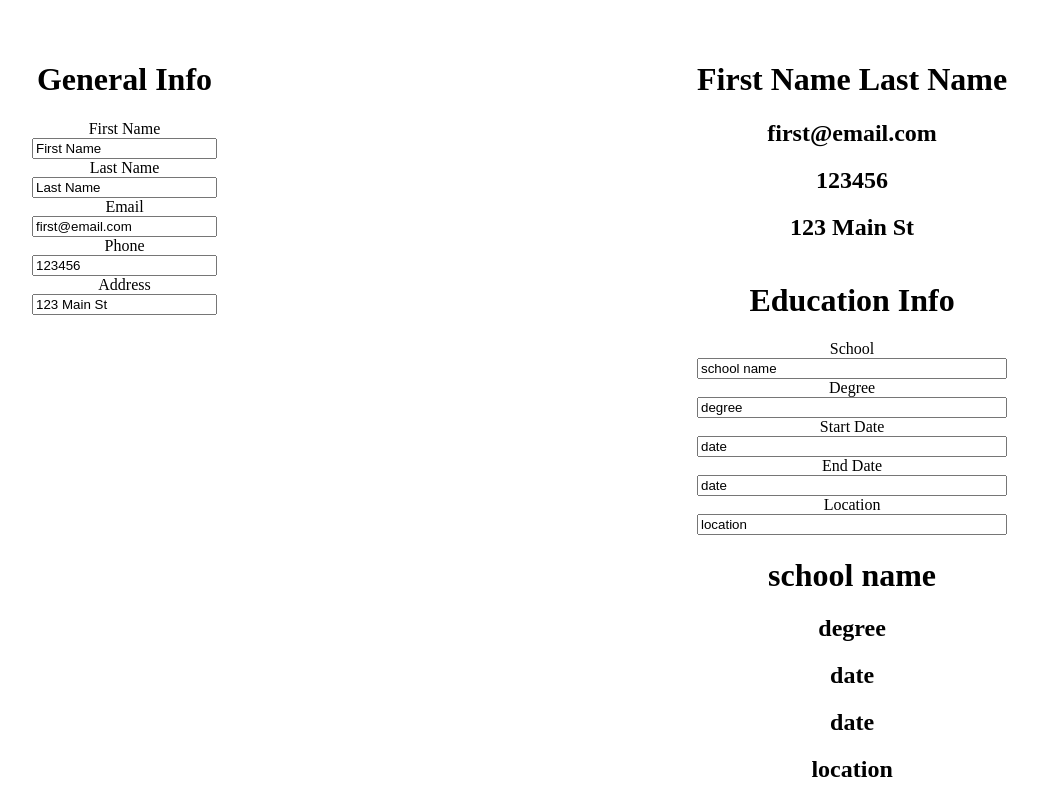
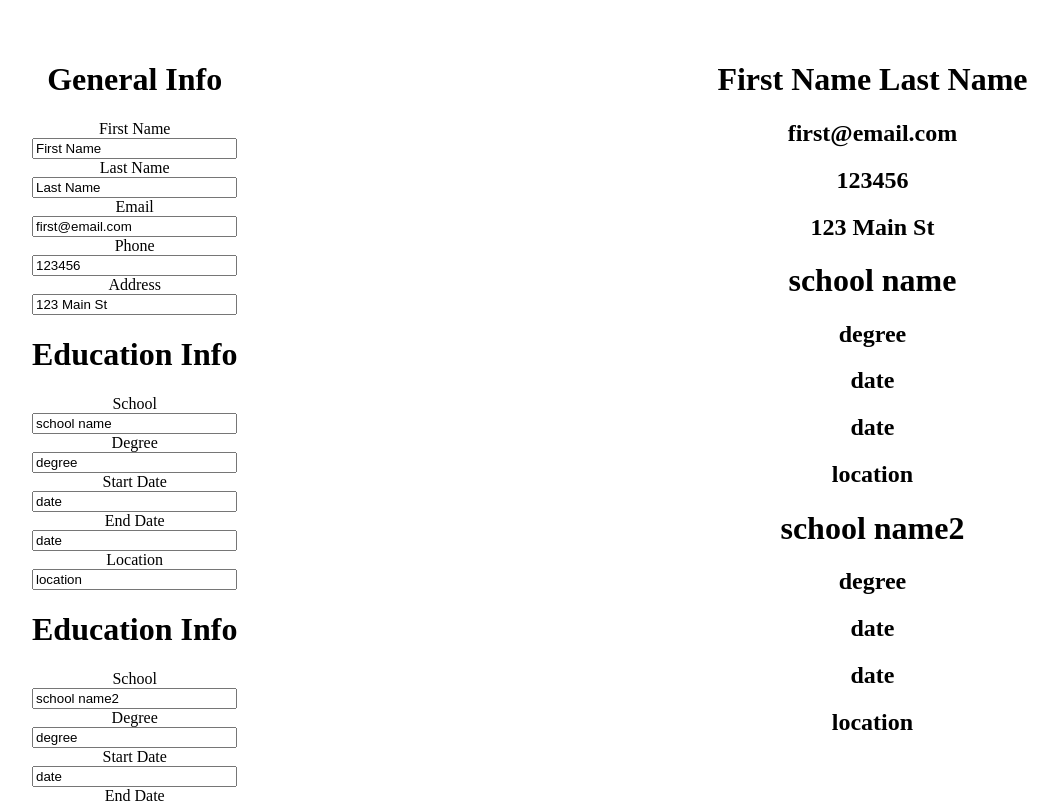
Before and after one commit to ImmaCheetah/cv-app, a React (Vite) app: page / in a window 1280 px wide. Shown: the top 803 px of the page, without its empty margins (8-1066 px from the left). Built offline with nearby package versions, Linux system fonts and the light colour scheme.

Commit message:
feat: separate inputs updating by providing id to function

```diff
--- a/src/App.jsx
+++ b/src/App.jsx
@@ -34,7 +34,6 @@ function App() {
       endDate: 'date',
       location: 'location'
     },
-
   ])
 
   function handleUserChange(e) {
@@ -44,9 +43,10 @@ function App() {
     })
   }
 
-  function handleEducationChange(e) {
+  function handleEducationChange(id, e) {
+    console.log('aaaaaaaaaaaaa', e)
     setEducationArray(
-      educationArray.map((education, id) => {
+      educationArray.map((education) => {
         if (education.id === id) {
           return {...education, [e.target.name]: e.target.value}
         } else {
@@ -60,8 +60,7 @@ function App() {
   const educationList = educationArray.map((education) => {
     return (
       <>
-        <EducationInfo {...education} onChange={handleEducationChange}/>
-        <EducationDisplay {...education}/>
+        <EducationInfo {...education} onChange={(e) => handleEducationChange(education.id, e)}/>
       </>
     )
 
@@ -71,14 +70,11 @@ function App() {
     <div className='main-container'>
       <div className="user-input-container">
         <GeneralInfo {...user} onChange={handleUserChange}/>
-        {/* <EducationInfo {...educationArray} onChange={handleEducationChange}/>
-        <EducationInfo {...educationArray} onChange={handleEducationChange}/> */}
+        {educationList}
       </div>
       <div className="user-output-container">
         <ResumeHeader {...user}/>
-        {educationList}
-        {/* <EducationDisplay {...educationArray}/>
-        <EducationDisplay {...educationArray}/> */}
+        <EducationDisplay educationArray={educationArray}/>
       </div>
     </div>
   )
--- a/src/components/EducationDisplay.jsx
+++ b/src/components/EducationDisplay.jsx
@@ -1,12 +1,19 @@
 export default function EducationDisplay(props) {
+    const list = props.educationArray.map((education) => {
+        return (
+            <div>
+                <h1>{education.school}</h1>
+                <h2>{education.degree}</h2>
+                <h2>{education.startDate}</h2>
+                <h2>{education.endDate}</h2>
+                <h2>{education.location}</h2>
+            </div>
+        )
+    })
 
     return (
         <div className="education-display-div" >
-            <h1>{props.school}</h1>
-            <h2>{props.degree}</h2>
-            <h2>{props.startDate}</h2>
-            <h2>{props.endDate}</h2>
-            <h2>{props.location}</h2>
+            {list}
         </div>
     )
 }
```
